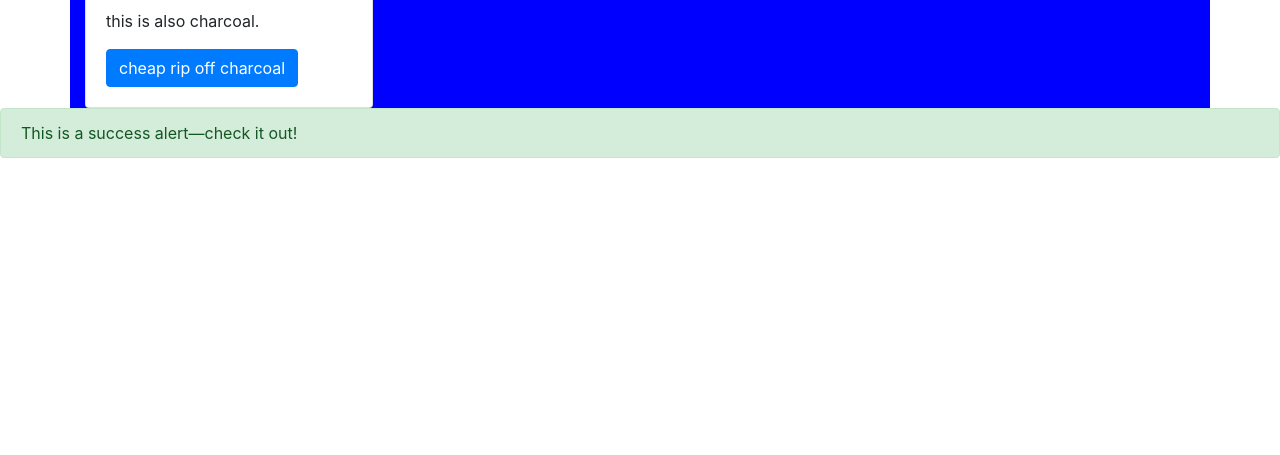
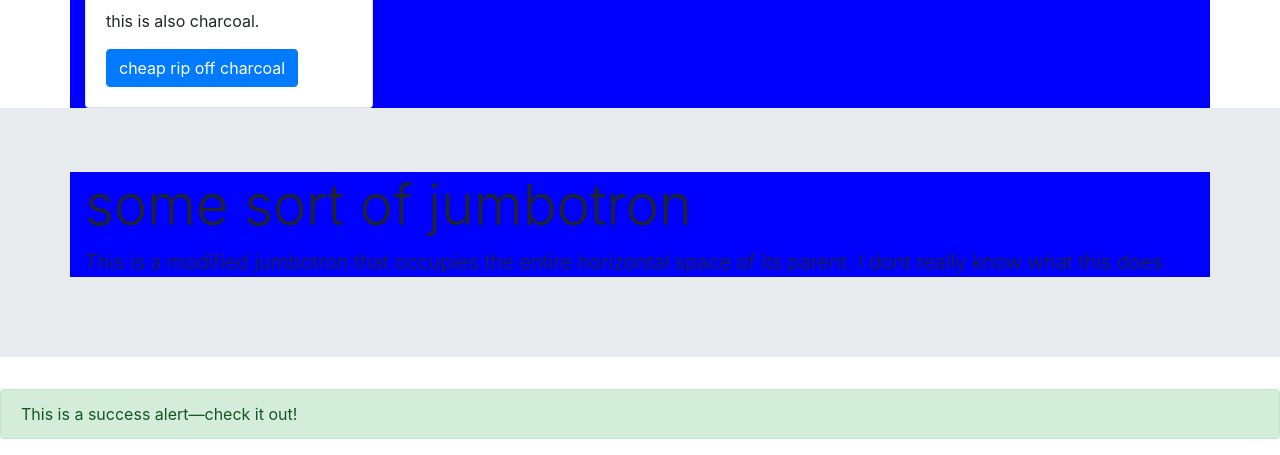
Before and after one commit to BlueShadQw/Lesson-2, a plain HTML site: page Index.html in a window 1280 px wide. Shown: the part 801-1256 px from the top of the page. Before the commit the page ends 975 px from the top, so only its background shows below. Drawn offline with nearby package versions, Linux system fonts and the light colour scheme.

Commit message:
added homework
added homework

```diff
--- a/Index.html
+++ b/Index.html
@@ -18,6 +18,7 @@
     </style>
 </head>
 
+
 <body>
 
     <ul class="nav">
@@ -28,7 +29,7 @@
             <a class="nav-link" href="index.html">Home</a>
         </li>
         <li class="nav-item">
-            <a class="nav-link" href="file:///Users/yeonjunkim/Documents/Lesson%202%20code/page2.html">Page 2</a>
+            <a class="nav-link" href="page2.html">Page 2</a>
         </li>
         <li class="nav-item">
             <a class="nav-link " href="video.html">Video</a>
@@ -68,6 +69,15 @@
 
     </div>
 
+<div class="jumbotron jumbotron-fluid">
+    <div class="container">
+      <h1 class="display-4">some sort of jumbotron</h1>
+      <p class="lead">This is a modified jumbotron that occupies the entire horizontal space of its parent.
+          I dont really know what this does
+      </p>
+    </div>
+  </div>
+
 
     <div class="alert alert-success" role="alert">
         This is a success alert—check it out!
```
Also changed, not shown: video.html (+1 -1 lines).
